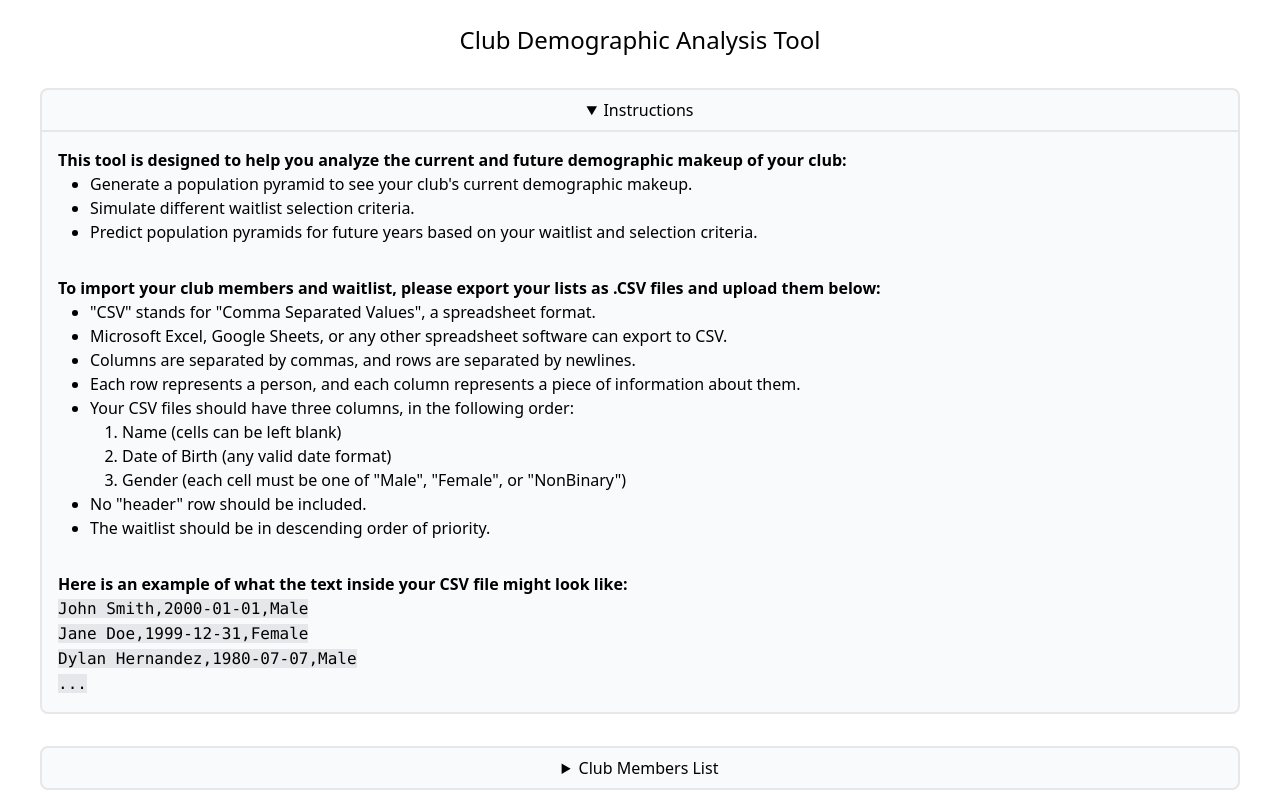
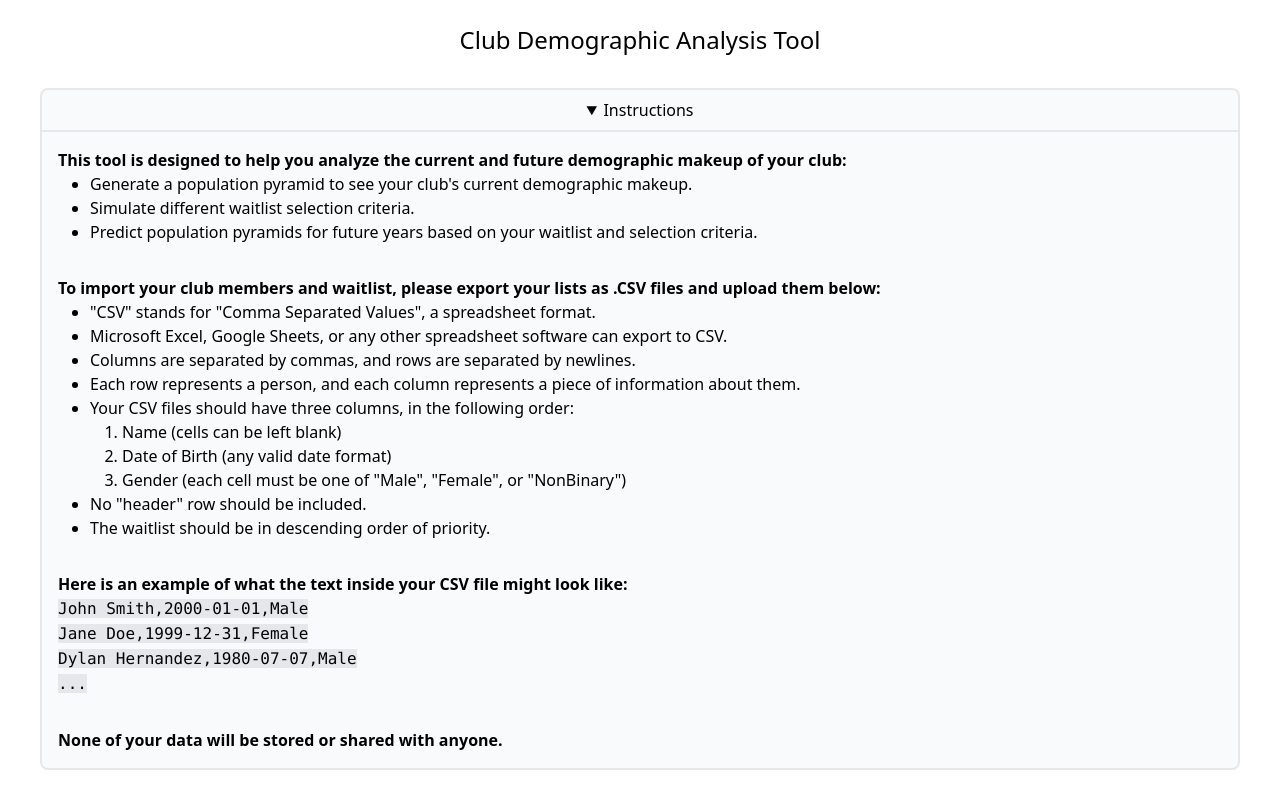
Before and after one commit to jalexw/club-demographics, a Next.js app: page / in a window 1280 px wide. Both pictures are taken after a click on the heading "Instructions". Shown: the top 800 px of the page. Built offline with nearby package versions, Linux system fonts and the light colour scheme.

Commit message:
Statement about not storing data

```diff
--- a/src/pages/index.tsx
+++ b/src/pages/index.tsx
@@ -13,6 +13,7 @@ import MemberTable from '@/components/MemberTable'
 import UploadCSVForm from '@/components/UploadCSVForm'
 
 const Home: NextPage = () => {
+  // Data from user's CSV files
   const [members, setMembers] = useState<PersonalDetails[]>([])
   const [waitlist, setWaitlist] = useState<PersonalDetails[]>([])
 
@@ -90,6 +91,9 @@ const Home: NextPage = () => {
           <code className="bg-gray-200">Jane Doe,1999-12-31,Female</code><br/>
           <code className="bg-gray-200">Dylan Hernandez,1980-07-07,Male</code><br/>
           <code className="bg-gray-200">...</code>
+          <p className="font-bold mt-8">
+            None of your data will be stored or shared with anyone.
+          </p>
         </DetailsDropdown>
 
         <DetailsDropdown
```
